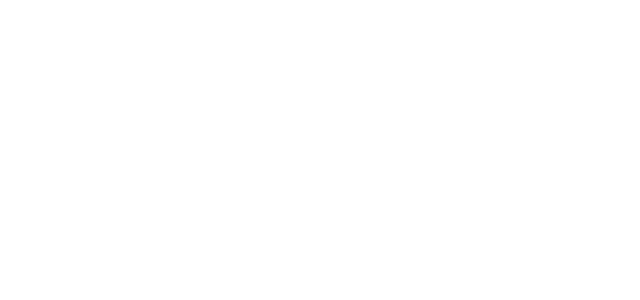
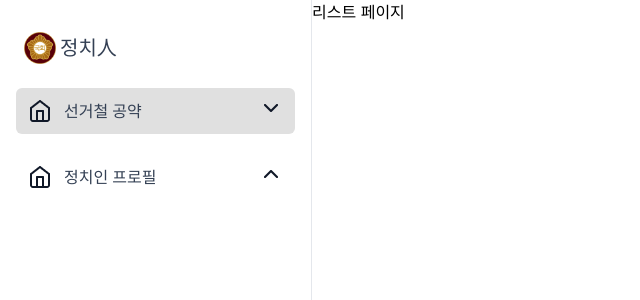
Before and after one commit to team3GodRock/hm-fe, a React (Vite) app: page /list/govern in a window 1280 px wide. Before the commit this address had no page. Shown: the top 300 px of the page, without its empty margins (0-640 px from the left). Built offline with nearby package versions, Linux system fonts and the light colour scheme.

Commit message:
feat: Navigate each pages

```diff
--- a/src/App.jsx
+++ b/src/App.jsx
@@ -3,6 +3,7 @@ import { RecoilRoot } from 'recoil';
 import ProfilePage from './pages/Profile/ProfilePage';
 import ListPage from './pages/List/ListPage';
 import MapPage from './pages/Map/MapPage';
+import NotFoundPage from './pages/NotFoundPage';
 
 function App() {
   return (
@@ -10,8 +11,13 @@ function App() {
       <BrowserRouter>
         <Routes>
           <Route path="/" element={<ListPage />} />
-          <Route path="/profile" element={<ProfilePage />} />
-          <Route path="/map" element={<MapPage />} />
+          <Route path="/list/president" element={<ListPage />} />
+          <Route path="/list/govern" element={<ListPage />} />
+          <Route path="/profile/president" element={<ProfilePage />} />
+          <Route path="/profile/govern" element={<ProfilePage />} />
+          <Route path="/profile/map" element={<MapPage />} />
+
+          <Route path='/*' element={<NotFoundPage />} />
         </Routes>
       </BrowserRouter>
     </RecoilRoot>
--- a/src/hooks/useNav.jsx
+++ b/src/hooks/useNav.jsx
@@ -23,12 +23,12 @@ export default function useNav() {
         {
           title: "선거철 공약",
           icon: <HomeIcon src={HomeIconPNG} alt="home"/>,
-          to: "/",
+          to: "/list",
         },
         {
           title: "정치인 프로필",
           icon: <HomeIcon src={HomeIconPNG} alt="home"/>,
-          to: "/",
+          to: "/profile",
         },
       ]);
     }
@@ -39,13 +39,13 @@ export default function useNav() {
     let newNavSubMenus = [
       // 공약
       [
-        { title: "대통령", to: "/" },
-        { title: "도지사", to: "/" },
+        { title: "대통령", to: "/president" },
+        { title: "도지사", to: "/govern" },
       ],
       // 프로필
       [
-        { title: "대통령", to: "/" },
-        { title: "도지사", to: "/" },
+        { title: "대통령", to: "/president" },
+        { title: "도지사", to: "/map" },
       ],
     ];
     setNavSubMenus(newNavSubMenus);
--- /dev/null
+++ b/src/pages/NotFoundPage.jsx
@@ -0,0 +1,23 @@
+import SideBar from "../components/Sidebar";
+import { MainBox, PageBox } from "../styles/globalstyles";
+import useNav from "../hooks/useNav";
+
+const NotFoundPage = () => {
+    const { navMenus, navSubMenus } = useNav();
+
+    return (
+        <PageBox>
+            <SideBar
+            navMenus={navMenus}
+            navSubMenus={navSubMenus}/>
+            <MainBox>
+                <div>
+                <h1>404 - Not Found</h1>
+                </div>
+            </MainBox>
+        </PageBox>
+
+    );
+}
+
+export default NotFoundPage;
```
